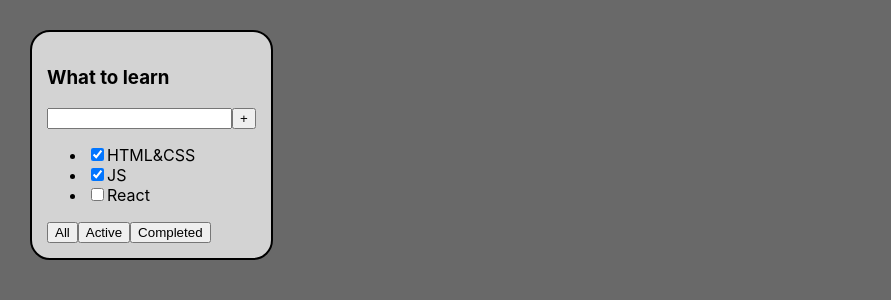
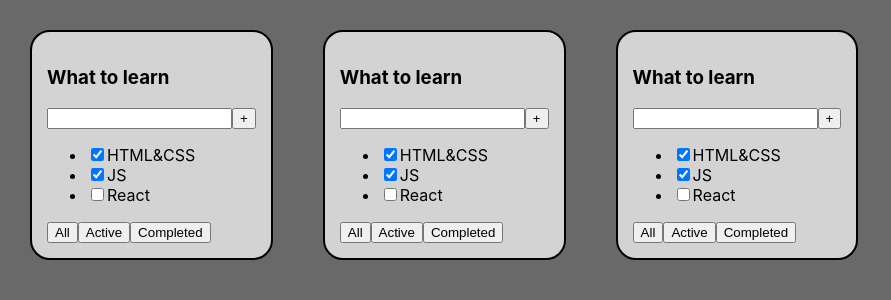
Before and after one commit to ArtyomKub/trello-system, a React (Create React App) app: page / in a window 1280 px wide. Shown: the top 300 px of the page, without its empty margins (0-891 px from the left). Built offline with nearby package versions, Linux system fonts and the light colour scheme.

Commit message:
Clone component Todolist

```diff
--- a/src/App.tsx
+++ b/src/App.tsx
@@ -6,6 +6,8 @@ function App() {
     return (
         <div className="App">
             <TodoList/>
+            <TodoList/>
+            <TodoList/>
         </div>
     );
 }
```
